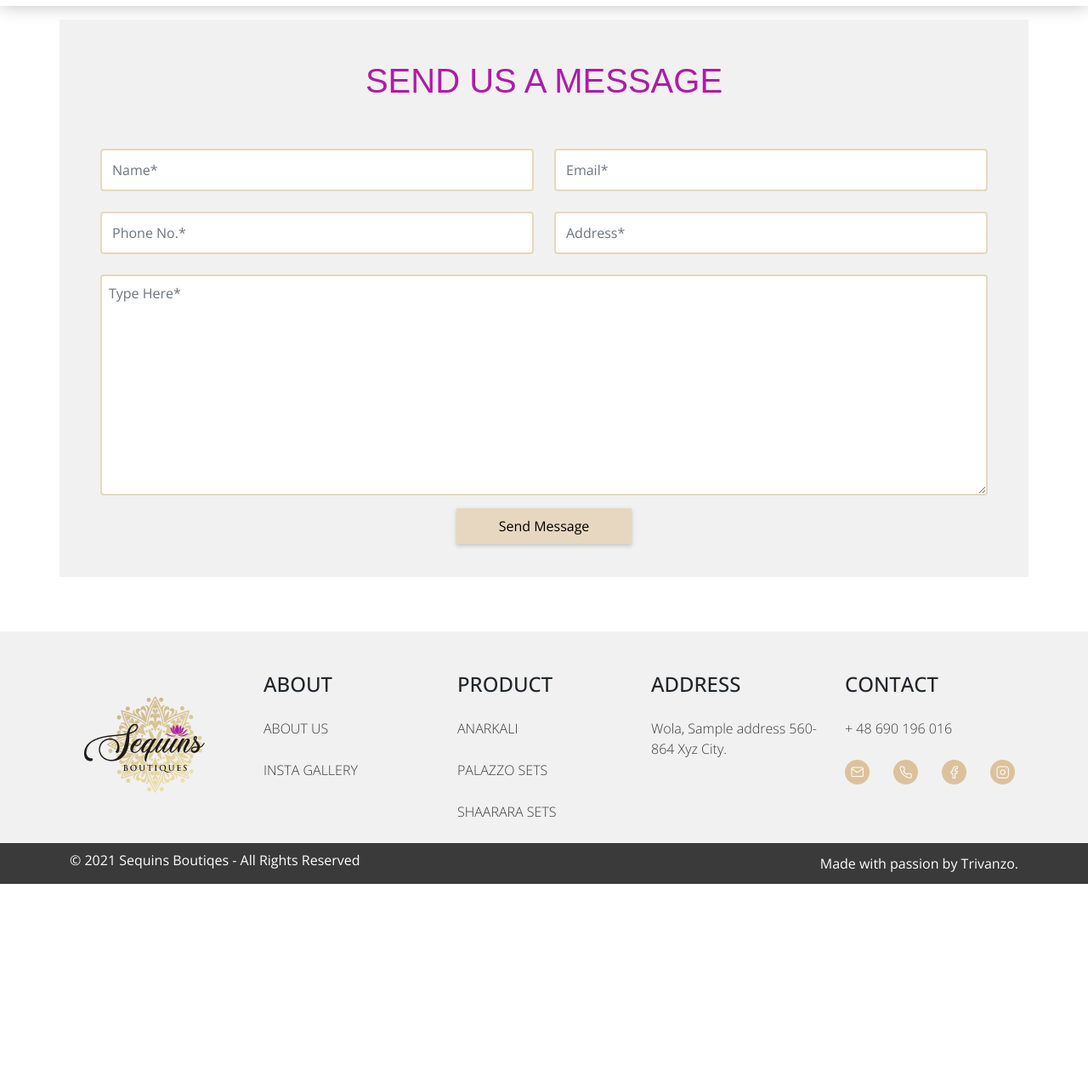
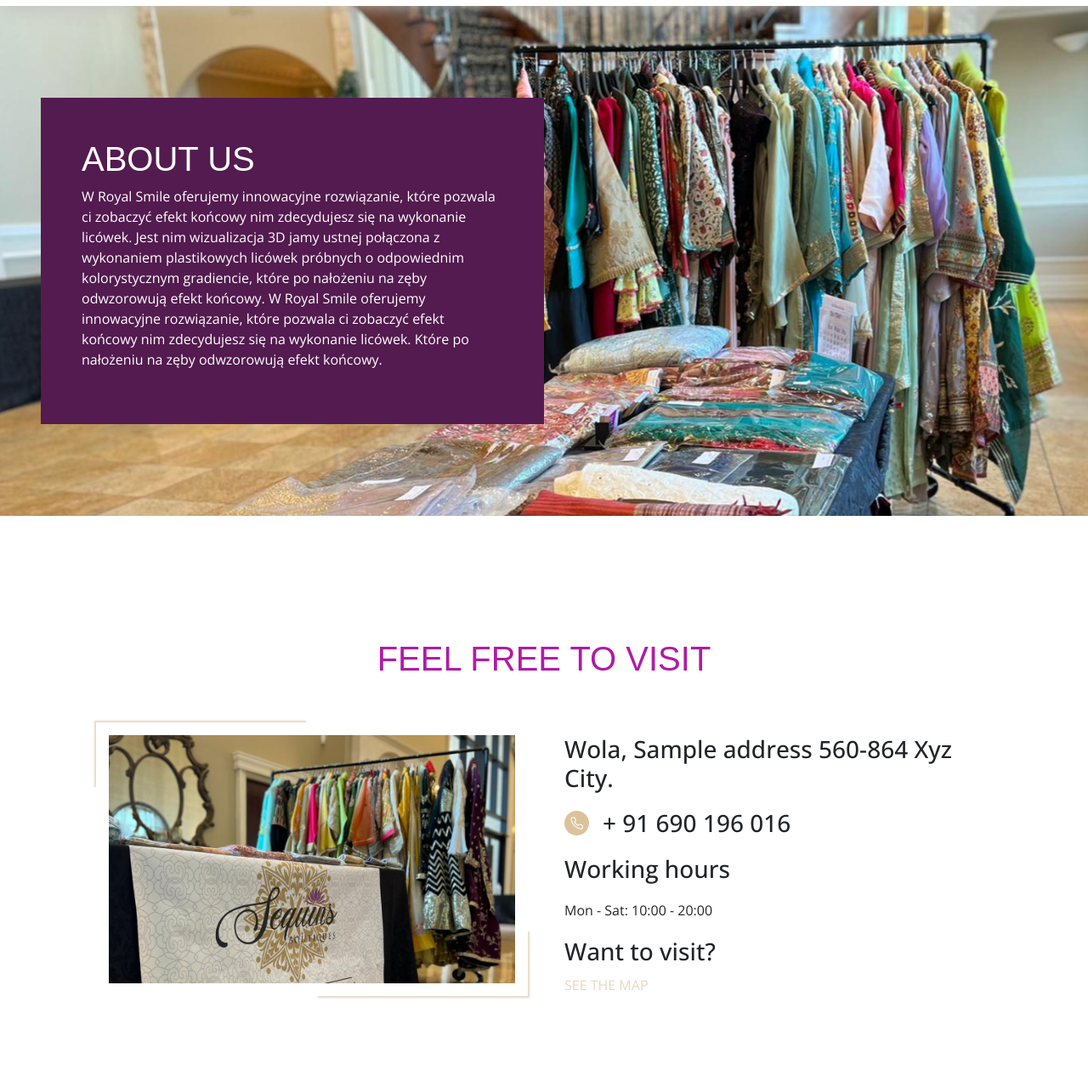
Before and after one commit to IronHeartDan/sequins, a plain HTML site: page index.html in a window 1280 px wide. Shown: the part 81-1360 px from the top of the page at 85% size. Before the commit the page ends 1121 px from the top, so only its background shows below. Drawn offline with nearby package versions, Linux system fonts and the light colour scheme; a web font is replaced by a local one.

Commit message:
About us

```diff
--- a/index.html
+++ b/index.html
@@ -4,6 +4,11 @@
     <meta charset="UTF-8" />
     <meta http-equiv="X-UA-Compatible" content="IE=edge" />
     <meta name="viewport" content="width=device-width, initial-scale=1.0" />
+    <link
+      rel="shortcut icon"
+      href="./assets/images/favicon.ico"
+      type="image/x-icon"
+    />
 
     <link rel="stylesheet" href="./style.css" />
 
@@ -80,6 +85,100 @@
       </nav>
     </header>
 
+    <div class="container-fluid about_us p-3 p-md-5 d-flex align-items-center">
+      <div class="d-none d-xxl-block p-5">
+        <h1 class="title" style="color: white">ABOUT US</h1>
+        <p style="color: white">
+          W Royal Smile oferujemy innowacyjne rozwiązanie, które pozwala ci
+          zobaczyć efekt końcowy nim zdecydujesz się na wykonanie licówek. Jest
+          nim wizualizacja 3D jamy ustnej połączona z wykonaniem plastikowych
+          licówek próbnych o odpowiednim kolorystycznym gradiencie, które po
+          nałożeniu na zęby odwzorowują efekt końcowy. W Royal Smile oferujemy
+          innowacyjne rozwiązanie, które pozwala ci zobaczyć efekt końcowy nim
+          zdecydujesz się na wykonanie licówek. Które po nałożeniu na zęby
+          odwzorowują efekt końcowy.
+        </p>
+      </div>
+
+      <div class="d-none d-lg-block d-xxl-none w-50 p-5">
+        <h1 class="title" style="color: white">ABOUT US</h1>
+        <p style="color: white">
+          W Royal Smile oferujemy innowacyjne rozwiązanie, które pozwala ci
+          zobaczyć efekt końcowy nim zdecydujesz się na wykonanie licówek. Jest
+          nim wizualizacja 3D jamy ustnej połączona z wykonaniem plastikowych
+          licówek próbnych o odpowiednim kolorystycznym gradiencie, które po
+          nałożeniu na zęby odwzorowują efekt końcowy. W Royal Smile oferujemy
+          innowacyjne rozwiązanie, które pozwala ci zobaczyć efekt końcowy nim
+          zdecydujesz się na wykonanie licówek. Które po nałożeniu na zęby
+          odwzorowują efekt końcowy.
+        </p>
+      </div>
+
+      <div class="d-none d-md-block d-lg-none w-75 p-5">
+        <h1 class="title" style="color: white">ABOUT US</h1>
+        <p style="color: white">
+          W Royal Smile oferujemy innowacyjne rozwiązanie, które pozwala ci
+          zobaczyć efekt końcowy nim zdecydujesz się na wykonanie licówek. Jest
+          nim wizualizacja 3D jamy ustnej połączona z wykonaniem plastikowych
+          licówek próbnych o odpowiednim kolorystycznym gradiencie, które po
+          nałożeniu na zęby odwzorowują efekt końcowy. W Royal Smile oferujemy
+          innowacyjne rozwiązanie, które pozwala ci zobaczyć efekt końcowy nim
+          zdecydujesz się na wykonanie licówek. Które po nałożeniu na zęby
+          odwzorowują efekt końcowy.
+        </p>
+      </div>
+
+      <div class="d-block d-md-none w-100 p-4">
+        <h1 class="title" style="color: white">ABOUT US</h1>
+        <p style="color: white">
+          W Royal Smile oferujemy innowacyjne rozwiązanie, które pozwala ci
+          zobaczyć efekt końcowy nim zdecydujesz się na wykonanie licówek. Jest
+          nim wizualizacja 3D jamy ustnej połączona z wykonaniem plastikowych
+          licówek próbnych o odpowiednim kolorystycznym gradiencie, które po
+          nałożeniu na zęby odwzorowują efekt końcowy. W Royal Smile oferujemy
+          innowacyjne rozwiązanie, które pozwala ci zobaczyć efekt końcowy nim
+          zdecydujesz się na wykonanie licówek. Które po nałożeniu na zęby
+          odwzorowują efekt końcowy.
+        </p>
+      </div>
+    </div>
+
+    <div class="container-fluid p-3 p-md-5">
+      <div class="container p-0 p-lg-5">
+        <h1 class="title text-center p-3 p-md-5">feel free to visit</h1>
+        <div class="row gy-5 g-md-5">
+          <div class="col-12 col-md">
+            <div class="give_border">
+              <img
+                src="./assets/images/asset_three.png"
+                alt="Visit"
+                class="w-100"
+              />
+            </div>
+          </div>
+          <div
+            class="col-12 col-md d-flex flex-column align-items-baseline about_us_content"
+          >
+            <h3>Wola, Sample address 560-864 Xyz City.</h3>
+            <h3 class="d-flex align-items-center">
+              <img
+                src="./assets/images/icon_phone.png"
+                alt="Phone"
+                class="me-3"
+              />
+              + 91 690 196 016
+            </h3>
+            <h3>Working hours</h3>
+            <span> Mon - Sat: 10:00 - 20:00 </span>
+            <h3>Want to visit?</h3>
+            <a href="#" style="color: #e7d7c0; text-decoration: none"
+              >SEE THE MAP</a
+            >
+          </div>
+        </div>
+      </div>
+    </div>
+
     <div class="container-fluid p-3">
       <div
         class="container p-4 p-xl-5 p-lg-5 p-md-5"
@@ -144,7 +243,7 @@
     <footer class="container-fluid mt-5 p-0">
       <div class="container pt-5">
         <div class="row gy-5 text-center text-md-start">
-          <div class="col-xl col-lg-12 col-md-12 col-sm-12 text-center">
+          <div class="col-xl col-lg-12 col-md-12 col-sm-12">
             <img src="./assets/images/footer_logo.png" alt="SEQUINS" />
           </div>
           <div class="col-12 col-xl col-lg col-md-6 col-sm-12">
--- a/style.css
+++ b/style.css
@@ -13,6 +13,7 @@
 .title {
   font-family: "Cormorant Garamond", sans-serif !important;
   color: #b01ba6;
+  text-transform: uppercase;
 }
 
 .primary-btn,
@@ -45,7 +46,35 @@ input {
 
 textarea {
   border: 2px solid #e7d7c0 !important;
-  resize: none;
+  resize: none !important;
+}
+
+.give_border {
+  position: relative;
+  z-index: -1;
+  padding: 10px;
+}
+
+.give_border::before {
+  content: "";
+  position: absolute;
+  top: -5px;
+  left: -5px;
+  width: 50%;
+  height: 25%;
+  box-shadow: -2px -2px 2px #e7d7c0;
+  z-index: -1;
+}
+
+.give_border::after {
+  content: "";
+  position: absolute;
+  bottom: -5px;
+  right: -5px;
+  width: 50%;
+  height: 25%;
+  box-shadow: 2px 2px 2px #e7d7c0;
+  z-index: -1;
 }
 
 body {
@@ -54,12 +83,15 @@ body {
 }
 
 header {
+  position: sticky;
+  top: 0;
   padding: 10px;
   box-shadow: 0 0 20px silver;
   display: grid;
   grid-template-columns: repeat(8, 1fr);
   align-items: center;
   overflow: hidden;
+  background-color: white;
 }
 
 header > img {
@@ -135,6 +167,23 @@ header > img {
   display: none;
 }
 
+.about_us {
+  background-image: url("./assets/images/asset_two.png");
+  background-repeat: no-repeat;
+  background-size: cover;
+  background-position: center;
+  height: 600px;
+}
+
+.about_us > div {
+  background-color: #531b4f;
+  width: 30%;
+}
+
+.about_us_content h3 , .about_us_content span{
+margin: 10px 0;
+}
+
 footer {
   background-color: #f1f1f1;
 }
```
Also changed, not shown: assets/images/asset_three.png (added), assets/images/asset_two.png (added), assets/images/favicon.ico (added).
